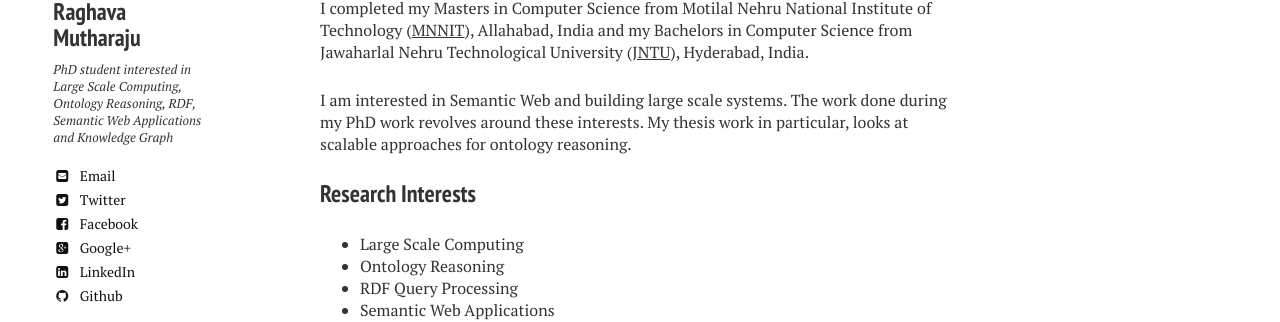
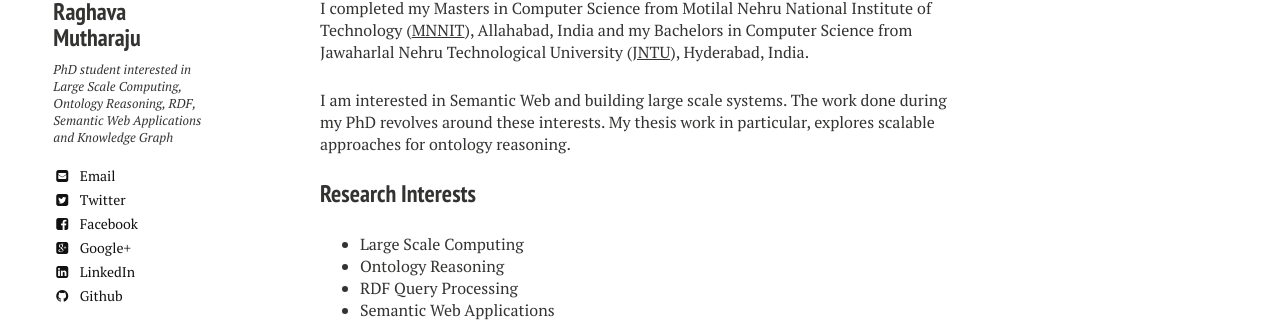
Before and after one commit to raghavam/raghavam.github.io, a Jekyll site: the page built from index.md, in a window 1280 px wide. Shown: the part 263-585 px from the top of the page. Built offline with Jekyll 4.4.1, drawn with Linux system fonts in a browser that asks for light colours; nearby versions of some CDN libraries.

```diff
--- a/index.md
+++ b/index.md
@@ -8,7 +8,7 @@ I am a PhD student in the Data Semantics Lab (<a href="http://dase.cs.wright.edu
 
 I completed my Masters in Computer Science from Motilal Nehru National Institute of Technology (<a href="http://www.mnnit.ac.in/" target="_blank">MNNIT</a>), Allahabad, India and my Bachelors in Computer Science from Jawaharlal Nehru Technological University (<a href="http://www.jntuh.ac.in/" target="_blank">JNTU</a>), Hyderabad, India.
 
-I am interested in Semantic Web and building large scale systems. The work done during my PhD work revolves around these interests. My thesis work in particular, looks at scalable approaches for ontology reasoning.
+I am interested in Semantic Web and building large scale systems. The work done during my PhD revolves around these interests. My thesis work in particular, explores scalable approaches for ontology reasoning.
 
 ### Research Interests
 
```
Also changed, not shown: 1 other file.
